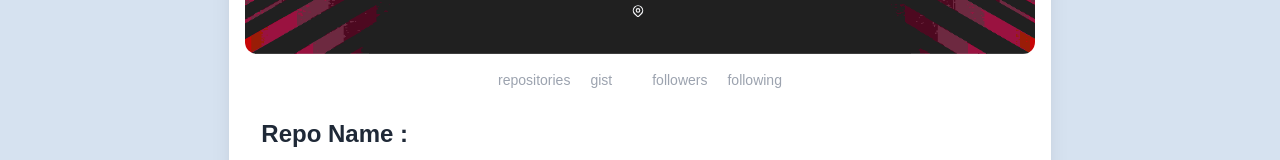
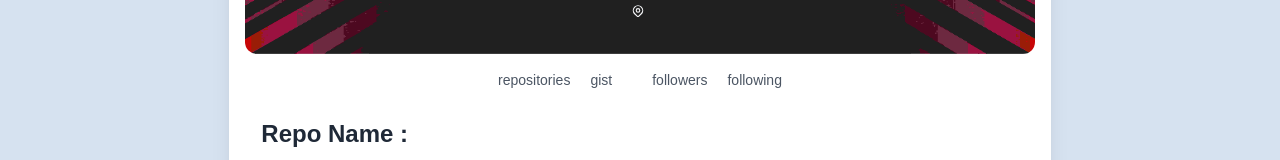
Before and after one commit to dev-patel-02/github-api, a React (Create React App) app: page /repo/1 in a window 1280 px wide. Shown: the part 302-462 px from the top of the page. Built offline with nearby package versions, Linux system fonts and the light colour scheme; no server answers; the HTML template or start-up script is replaced by a standard one.

Commit message:
accessebility solve

```diff
--- a/src/components/RepoDetails.js
+++ b/src/components/RepoDetails.js
@@ -52,11 +52,11 @@ function RepoDetails({ user }) {
           className="flex flex-col items-center justify-center ml-2"
         >
           <p className="text-xl font-bold">{user.public_repos}</p>
-              <p className="text-sm font-medium text-gray-400">repositories</p>
+          <p className="text-sm font-medium text-gray-600">repositories</p>
         </Link>
         <div className="flex flex-col items-center justify-center mx-5">
           <p className="text-xl font-bold">{user.public_gists}</p>
-              <p className="text-sm font-medium text-gray-400">gist</p>
+          <p className="text-sm font-medium text-gray-600">gist</p>
         </div>
         <Link
           to="https://github.com/brynary"
@@ -64,7 +64,7 @@ function RepoDetails({ user }) {
           className="flex flex-col items-center justify-center mx-5"
         >
           <p className="text-xl font-bold">{user.followers}</p>
-              <p className="text-sm font-medium text-gray-400">followers</p>
+          <p className="text-sm font-medium text-gray-600">followers</p>
         </Link>
         <Link
           to="https://github.com/brynary"
@@ -72,7 +72,7 @@ function RepoDetails({ user }) {
           className="flex flex-col items-center justify-center mr-2"
         >
           <p className="text-xl font-bold">{user.following}</p>
-              <p className="text-sm font-medium text-gray-400">following</p>
+          <p className="text-sm font-medium text-gray-600">following</p>
         </Link>
       </div>
           <div className="px-4">
```
Lines whose indentation alone changed are shown as unchanged.
